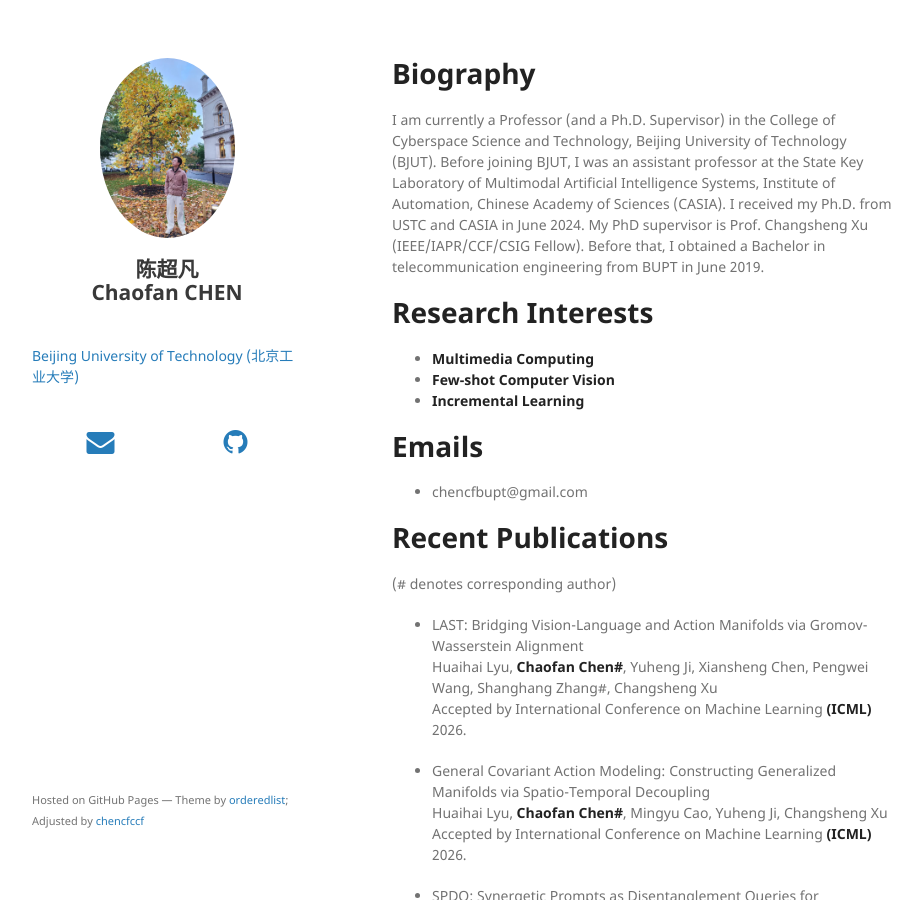
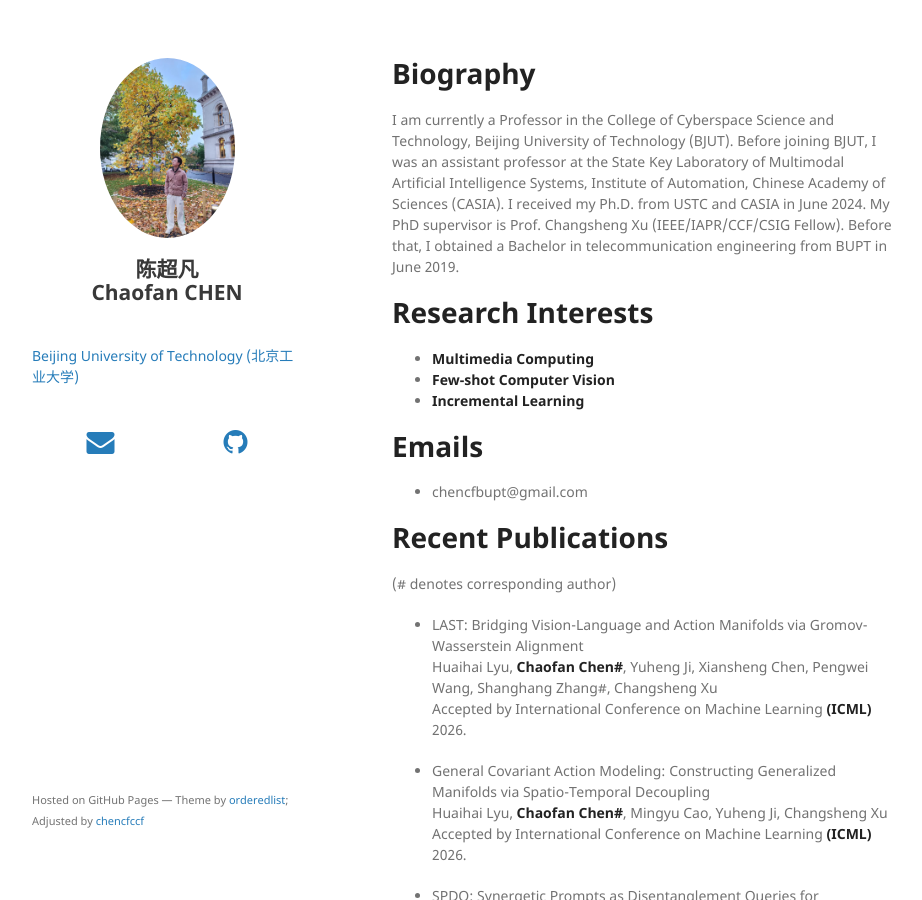
Before and after one commit to chencfccf/chencfccf.github.io, a Jekyll site: the page built from index.md, in a window 1280 px wide and 900 px high. Shown: the whole window, without its empty margins (178-1100 px from the left). Built offline with Jekyll 4.4.1, drawn with Linux system fonts in a browser that asks for light colours; nearby versions of some CDN libraries; our own code applies the rules of GitHub Pages for plain Markdown files.

Commit message:
Update index.md

```diff
--- a/index.md
+++ b/index.md
@@ -1,5 +1,5 @@
 # Biography
-I am currently a Professor (and a Ph.D. Supervisor) in the College of Cyberspace Science and Technology, Beijing University of Technology (BJUT). Before joining BJUT, I was an assistant professor at the State Key Laboratory of Multimodal Artificial Intelligence Systems, Institute of Automation, Chinese Academy of Sciences (CASIA). I received my Ph.D. from USTC and CASIA in June 2024. My PhD supervisor is Prof. Changsheng Xu (IEEE/IAPR/CCF/CSIG Fellow). Before that, I obtained a Bachelor in telecommunication engineering from BUPT in June 2019.
+I am currently a Professor in the College of Cyberspace Science and Technology, Beijing University of Technology (BJUT). Before joining BJUT, I was an assistant professor at the State Key Laboratory of Multimodal Artificial Intelligence Systems, Institute of Automation, Chinese Academy of Sciences (CASIA). I received my Ph.D. from USTC and CASIA in June 2024. My PhD supervisor is Prof. Changsheng Xu (IEEE/IAPR/CCF/CSIG Fellow). Before that, I obtained a Bachelor in telecommunication engineering from BUPT in June 2019.
 
 
 <!-- * **Note: Actively seeking for either Ph.D. or industrial opportunities starting from 2022 Fall.By the way, I was a member of a special class in BUPT, which was composed of 38 top GPA students transfered from other majors. In the year of 2017, this class was officially named as the **Elite Class**.** -->
```
